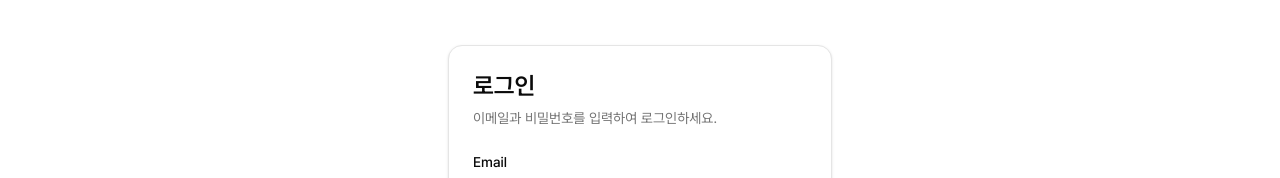
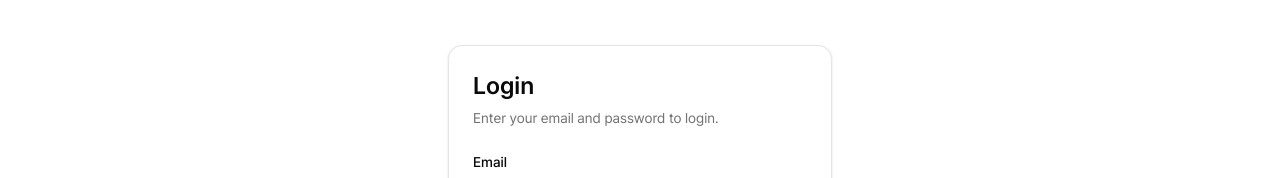
Before and after one commit to leey00nsu/leemage, a Next.js app: page /en/auth/login in a window 1280 px wide. Shown: the part 244-422 px from the top of the page. Built offline with nearby package versions, Linux system fonts and the light colour scheme.

Commit message:
fix: i18n 적용 수정

```diff
--- a/features/auth/login/ui/login-form.tsx
+++ b/features/auth/login/ui/login-form.tsx
@@ -54,10 +54,8 @@ export function LoginForm() {
   return (
     <Card className="w-full max-w-sm">
       <CardHeader>
-        <CardTitle className="text-2xl">로그인</CardTitle>
-        <CardDescription>
-          이메일과 비밀번호를 입력하여 로그인하세요.
-        </CardDescription>
+        <CardTitle className="text-2xl">{t("title")}</CardTitle>
+        <CardDescription>{t("description")}</CardDescription>
       </CardHeader>
       <form onSubmit={handleSubmit(onSubmit)}>
         <CardContent className="grid gap-4">
```
